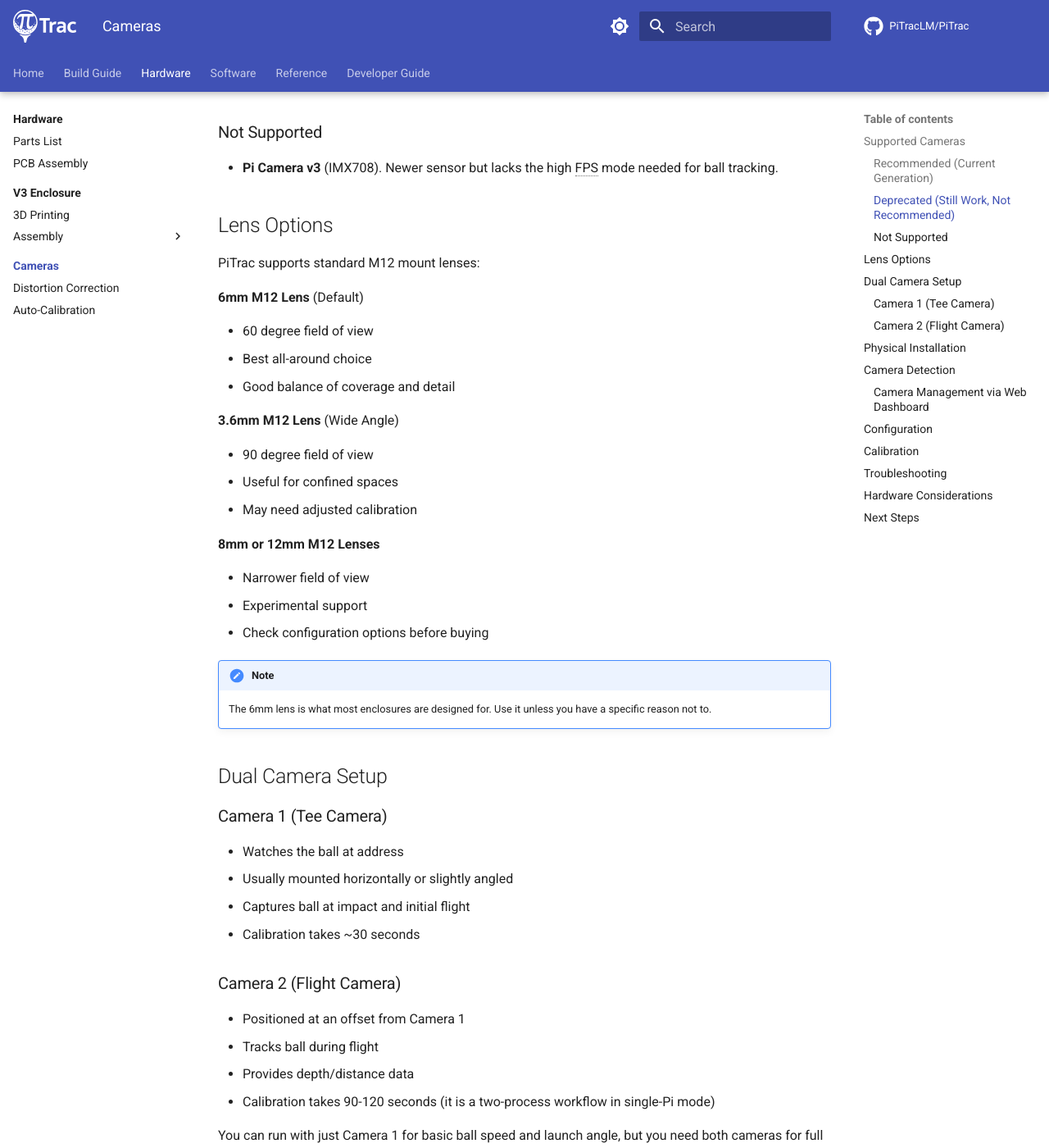
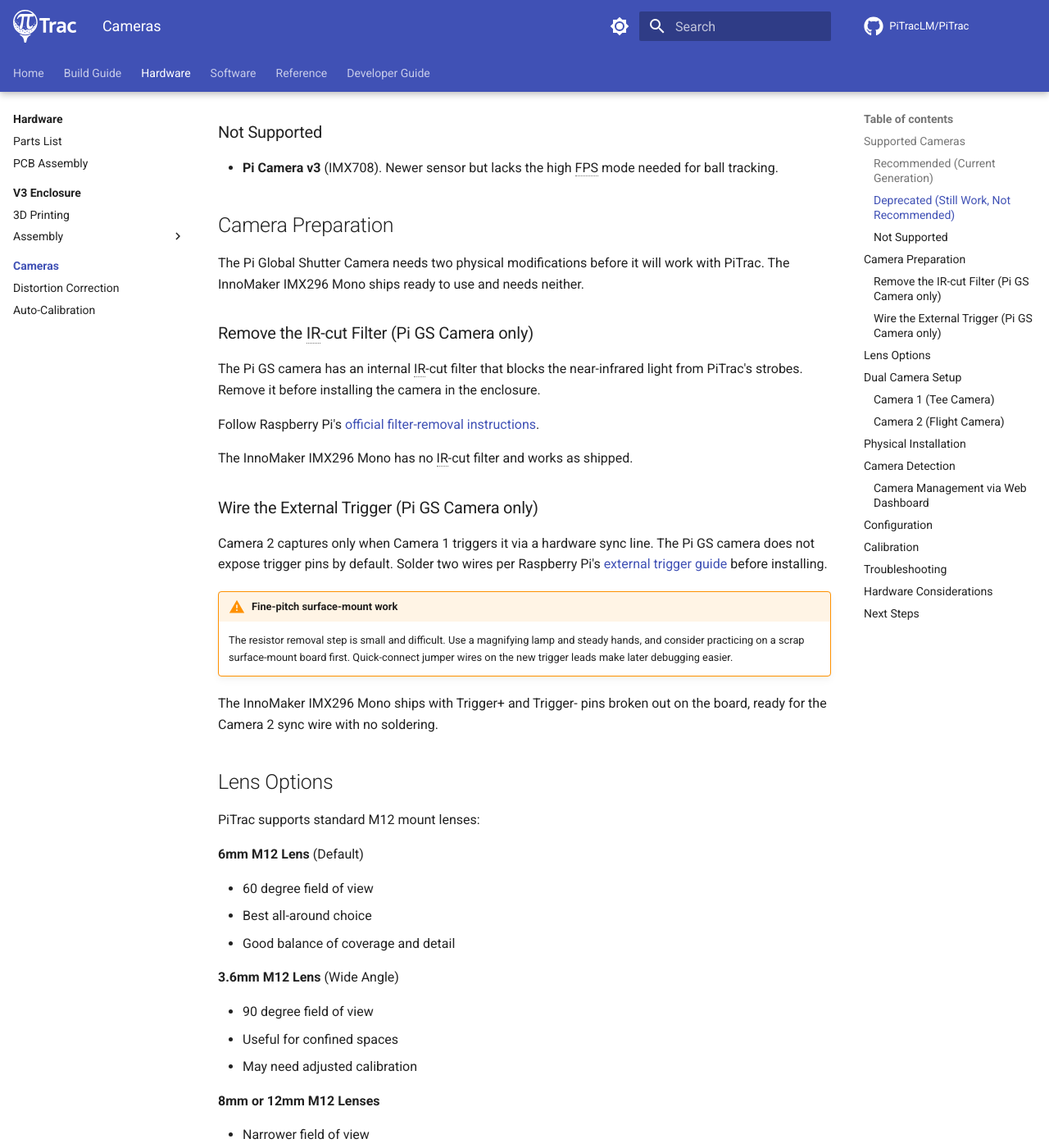
Before and after one commit to PiTracLM/Docs, an MkDocs documentation site: the page built from docs/hardware/cameras/index.md, in a window 1280 px wide and 1400 px high, scrolled down 1239 px. Shown: the whole window at 82% size. Built offline with MkDocs 1.6.1 and Material for MkDocs 9.7.7, drawn with Linux system fonts in a browser that asks for light colours; plug-ins that fetch from the network failed and are left out; comment, search, counter and statistics services are not loaded.

Commit message:
document pi gs camera prep procedures

```diff
--- a/docs/hardware/cameras/index.md
+++ b/docs/hardware/cameras/index.md
@@ -44,6 +44,27 @@ If you already have these, they will work. But if buying new, get the Global Shu
 ### Not Supported
 
 - **Pi Camera v3** (IMX708). Newer sensor but lacks the high FPS mode needed for ball tracking.
+
+## Camera Preparation
+
+The Pi Global Shutter Camera needs two physical modifications before it will work with PiTrac. The InnoMaker IMX296 Mono ships ready to use and needs neither.
+
+### Remove the IR-cut Filter (Pi GS Camera only)
+
+The Pi GS camera has an internal IR-cut filter that blocks the near-infrared light from PiTrac's strobes. Remove it before installing the camera in the enclosure.
+
+Follow Raspberry Pi's [official filter-removal instructions](https://www.raspberrypi.com/documentation/accessories/camera.html#filter-removal).
+
+The InnoMaker IMX296 Mono has no IR-cut filter and works as shipped.
+
+### Wire the External Trigger (Pi GS Camera only)
+
+Camera 2 captures only when Camera 1 triggers it via a hardware sync line. The Pi GS camera does not expose trigger pins by default. Solder two wires per Raspberry Pi's [external trigger guide](https://github.com/raspberrypi/documentation/blob/develop/documentation/asciidoc/accessories/camera/external_trigger.adoc) before installing.
+
+!!! warning "Fine-pitch surface-mount work"
+    The resistor removal step is small and difficult. Use a magnifying lamp and steady hands, and consider practicing on a scrap surface-mount board first. Quick-connect jumper wires on the new trigger leads make later debugging easier.
+
+The InnoMaker IMX296 Mono ships with Trigger+ and Trigger- pins broken out on the board, ready for the Camera 2 sync wire with no soldering.
 
 ## Lens Options
 
```
